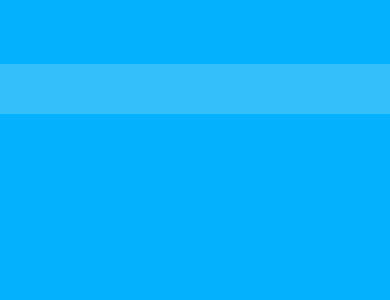
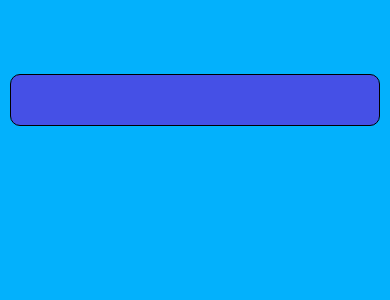
Before and after one commit to RafalG1991/react-native-test, a React Native app: screen /SelectLocation in a window 390 px wide. Shown: the top 300 px of the page. Built offline with nearby package versions, Linux system fonts and the light colour scheme.

Commit message:
added new styles for input and container elements

```diff
--- a/src/screens/SelectLocation.tsx
+++ b/src/screens/SelectLocation.tsx
@@ -7,16 +7,24 @@ import {COLORS} from "../themes/colors";
 export const SelectLocation = () => {
   const { navigate } = useNavigation<NativeStackNavigationProp<RootStackParamList>>();
   return (
-    <View>
+    <View style={styles.container}>
       <TextInput style={styles.input}/>
     </View>
   )
 }
 
 const styles = StyleSheet.create({
+  container: {
+    margin: 10,
+  },
   input: {
     width: "100%",
-    height: 50,
-    backgroundColor: COLORS.lightBlue,
+    borderWidth: 1,
+    backgroundColor: COLORS.link,
+    padding: 15,
+    paddingHorizontal: 20,
+    fontSize: 16,
+    color: COLORS.text,
+    borderRadius: 10,
   },
 });
```
